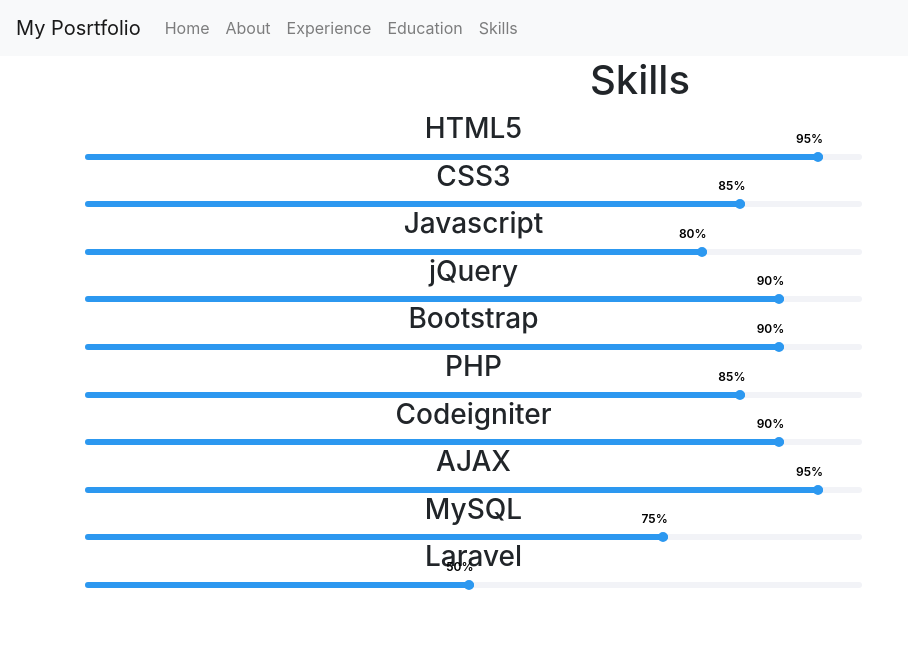
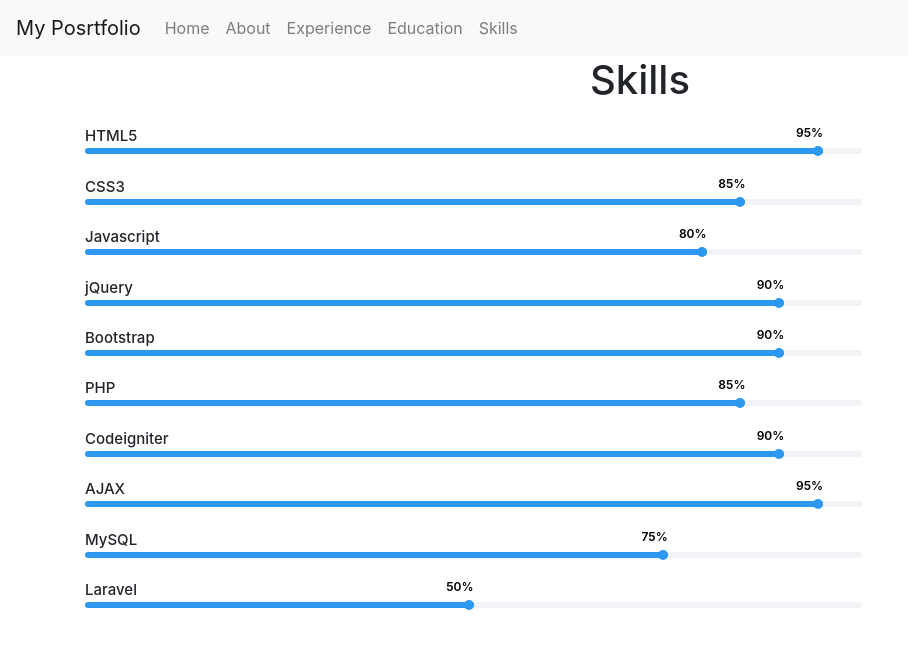
Before and after one commit to praveenkumar366/myportfolio, a React (Create React App) app: page /#/skills in a window 1280 px wide. Shown: the top 648 px of the page, without its empty margins (0-908 px from the left). Built offline with nearby package versions, Linux system fonts and the light colour scheme.

Commit message:
skills ui

```diff
--- a/src/pages/Skills/Skills.css
+++ b/src/pages/Skills/Skills.css
@@ -30,7 +30,7 @@
   right: 0;
   width: 10px;
   height: 10px;
-        content: '';
+  content: "";
   background: #2c98f0;
   -webkit-border-radius: 50%;
   -moz-border-radius: 50%;
@@ -50,3 +50,13 @@
   text-align: center;
   font-size: 85%;
 }
+.main_row {
+  margin-bottom: 4%;
+  margin-top: 4%;
+}
+.headi_skill {
+  float: left;
+  position: absolute;
+  top: -21px;
+  font-size: 15px !important;
+}
--- a/src/pages/Skills/Skills.js
+++ b/src/pages/Skills/Skills.js
@@ -1,7 +1,7 @@
 import React, { Fragment } from "react";
 import { Col, Container, Row } from "react-bootstrap";
 import skill_data from "./myskills.json";
-import '../Skills/Skills.css'
+import "../Skills/Skills.css";
 
 export default function Skills() {
   //   console.log(skill_data);
@@ -9,30 +9,35 @@ export default function Skills() {
     <Fragment>
       <h1>Skills</h1>
       <Container>
-        {skill_data.map((skill_data,index) => {
-          const perc = '%';
+        {skill_data.map((skill_data, index) => {
+          const perc = "%";
           const styles = {
             width: skill_data.percent + perc,
           };
           console.log(styles);
           return (
-              <Row key={skill_data.skill}>
+            <Row key={skill_data.skill} className="main_row">
               {
                 <Col lg="12">
                   <div className="progress-wrap">
-                      <h3>{skill_data.skill}</h3>
+                    <h3 className="headi_skill">{skill_data.skill}</h3>
                     <div className="progress">
-								 	<div className="progress-bar color-1" role="progressbar" aria-valuenow="95"
-								  	aria-valuemin="0" aria-valuemax="100" style={styles}>
+                      <div
+                        className="progress-bar color-1"
+                        role="progressbar"
+                        aria-valuenow="95"
+                        aria-valuemin="0"
+                        aria-valuemax="100"
+                        style={styles}
+                      >
                         <span>{skill_data.percent}%</span>
                       </div>
                     </div>
                   </div>
                 </Col>
-
               }
             </Row>
-          )
+          );
         })}
       </Container>
     </Fragment>
```
Lines whose indentation alone changed are shown as unchanged.
